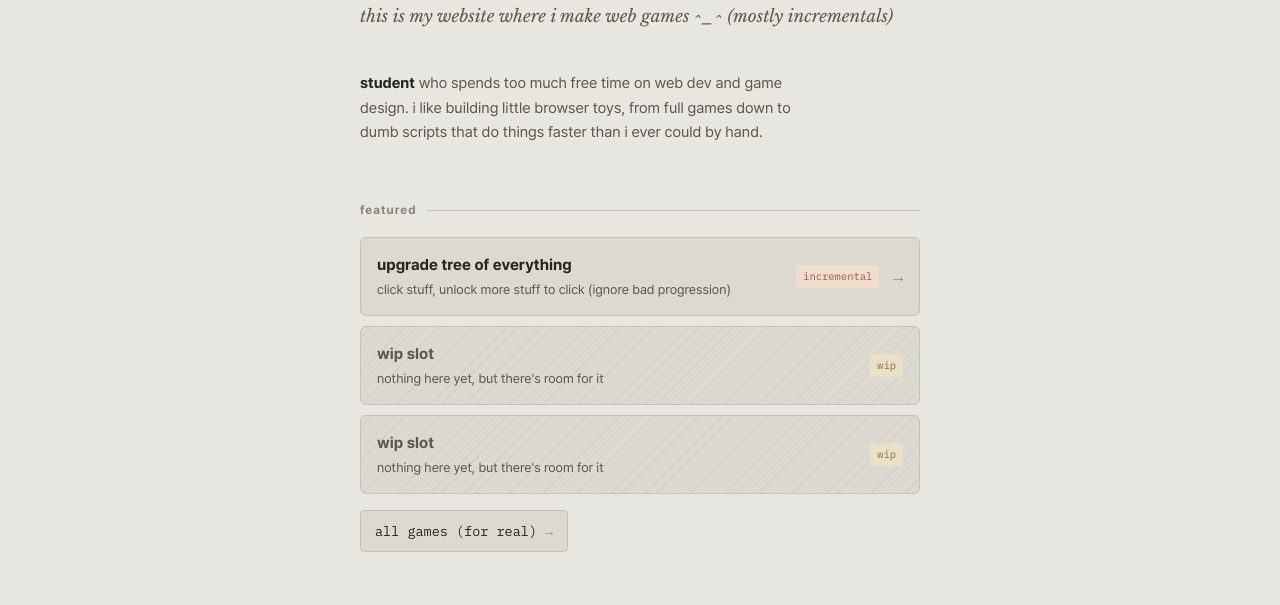
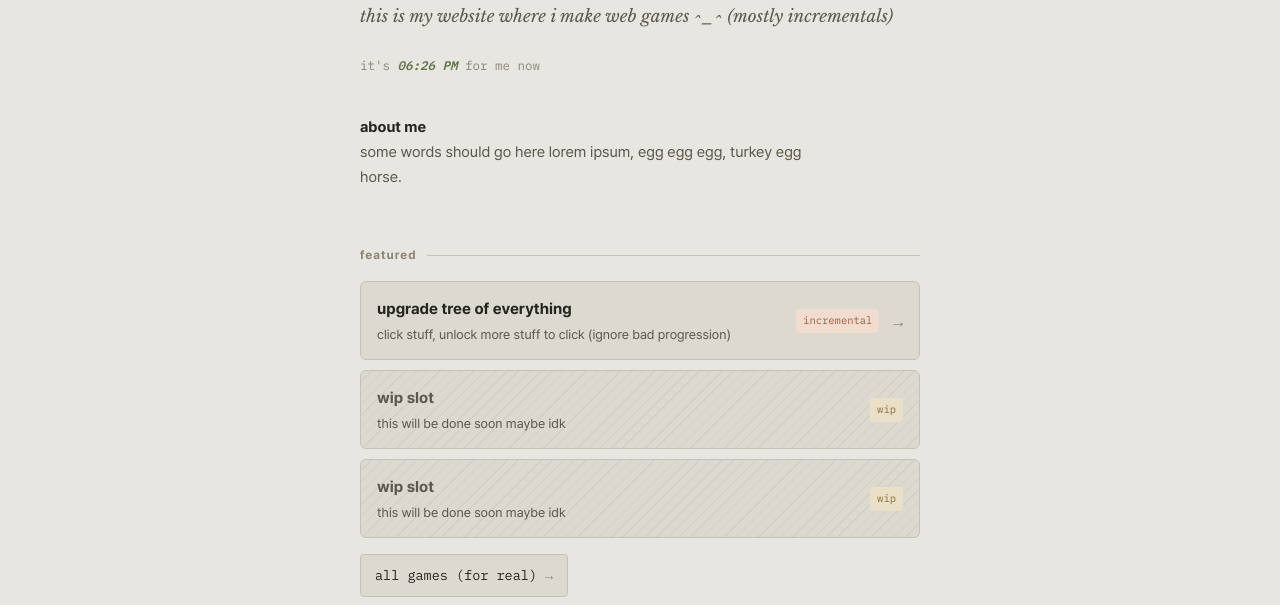
Before and after one commit to not-a-throwaway/_, a plain HTML site: page index.html in a window 1280 px wide. Shown: the part 176-781 px from the top of the page. Drawn offline with nearby package versions, Linux system fonts and the light colour scheme.

Commit message:
Add files via upload

```diff
--- a/index.html
+++ b/index.html
@@ -109,7 +109,8 @@
         .fade:nth-child(1){animation-delay:.02s}
         .fade:nth-child(2){animation-delay:.09s}
         .fade:nth-child(3){animation-delay:.16s}
-        .fade:nth-child(4){animation-delay:.23s}
+        .fade:nth-child(4){animation-delay:.20s}
+        .fade:nth-child(5){animation-delay:.27s}
         @media (prefers-reduced-motion: reduce){
             .fade{opacity:1;transform:none;animation:none}
         }
@@ -157,7 +158,19 @@
             font-style:italic;
             color:var(--ink-soft);
             font-size:17px;
+            margin:0 0 var(--space-3);
+        }
+
+        .local-time{
+            font-family:"IBM Plex Mono", monospace;
+            font-size:12.5px;
+            color:var(--ink-faint);
             margin:0 0 var(--space-4);
+        }
+        .local-time-value{
+            color:var(--accent);
+            font-weight:600;
+            font-style:italic;
         }
 
         .about{
@@ -321,16 +334,17 @@
 
 <button class="theme-toggle" id="theme-toggle" type="button" aria-label="toggle color theme">☾/☀</button>
 
-<div class="wrap">
+<div class="wrap" id="header">
 
     <p class="kicker fade"><span class="dot"></span>currently making incrementals</p>
     <h1 class="fade">hiya, i'm <span class="ari">mateo!</span></h1>
     <p class="tagline fade">this is my website where i make web games ^_^ (mostly incrementals)</p>
 
+    <p class="local-time fade">it's <span class="local-time-value" id="local-time">--:--</span> for me now</p>
+
     <p class="about fade">
-        <strong>student</strong> who spends too much free time on web dev and game design.
-        i like building little browser toys, from full games down to dumb scripts that
-        do things faster than i ever could by hand.
+        <strong>about me</strong><br>
+        some words should go here lorem ipsum, egg egg egg, turkey egg horse.
     </p>
 
     <section class="fade">
@@ -350,7 +364,7 @@
                 <div class="game is-empty">
                     <div class="game-main">
                         <div class="game-title">wip slot</div>
-                        <div class="game-desc">nothing here yet, but there's room for it</div>
+                        <div class="game-desc">this will be done soon maybe idk</div>
                     </div>
                     <span class="tag tag-wip">wip</span>
                 </div>
@@ -359,7 +373,7 @@
                 <div class="game is-empty">
                     <div class="game-main">
                         <div class="game-title">wip slot</div>
-                        <div class="game-desc">nothing here yet, but there's room for it</div>
+                        <div class="game-desc">this will be done soon maybe idk</div>
                     </div>
                     <span class="tag tag-wip">wip</span>
                 </div>
@@ -409,5 +423,21 @@
     });
 })();
 </script>
+<script>
+(function(){
+    var el = document.getElementById('local-time');
+    function update(){
+        var now = new Date().toLocaleTimeString('en-US', {
+            timeZone: 'Asia/Manila',
+            hour: '2-digit',
+            minute: '2-digit',
+            hour12: true
+        });
+        el.textContent = now;
+    }
+    update();
+    setInterval(update, 15000);
+})();
+</script>
 </body>
 </html>
```
